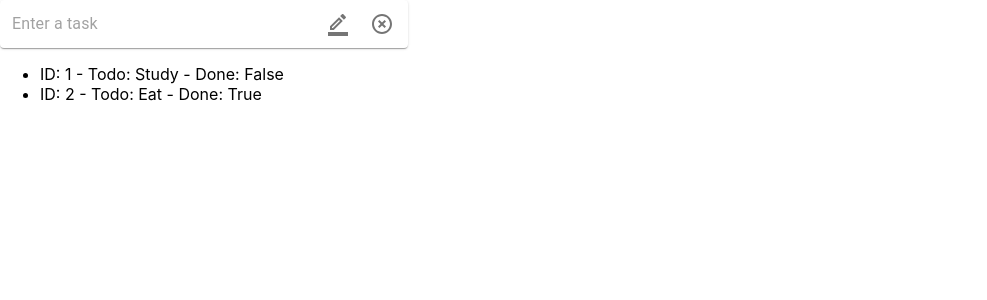
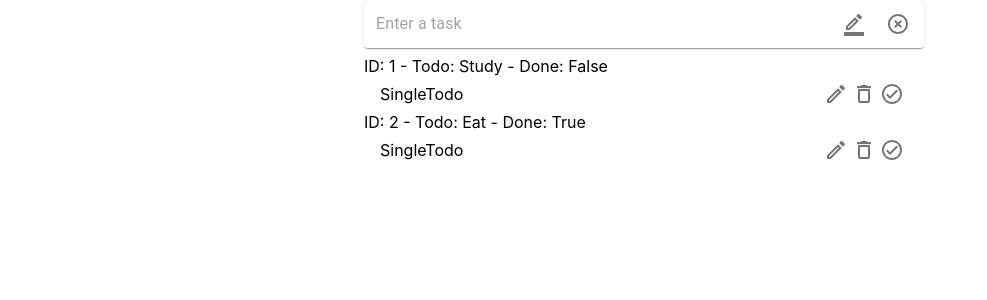
Before and after one commit to ratrateroo/Learning-TypeScript, a React (Create React App) app in the folder learning-typescript/: page / in a window 1280 px wide. Shown: the top 300 px of the page, without its empty margins (0-987 px from the left). Built offline with nearby package versions, Linux system fonts and the light colour scheme.

Commit message:
added single todo component

```diff
--- a/learning-typescript/src/App.tsx
+++ b/learning-typescript/src/App.tsx
@@ -2,6 +2,9 @@ import React, { Fragment, useState, FormEvent } from 'react';
 import InputField from './components/InputField';
 import TodoList from './components/TodoList';
 import { Todo } from './model';
+
+import Box from '@mui/material/Box';
+import Container from '@mui/material/Container';
 
 const App: React.FC = () => {
 	const [todo, setTodo] = useState<string>('');
@@ -23,6 +26,8 @@ const App: React.FC = () => {
 	};
 	return (
 		<Fragment>
+			<Box sx={{}}>
+				<Container maxWidth="sm">
 					<InputField
 						todo={todo}
 						setTodo={setTodo}
@@ -30,6 +35,8 @@ const App: React.FC = () => {
 						clearInputHandler={clearInputHandler}
 					/>
 					<TodoList todos={todos} setTodos={setTodos} />
+				</Container>
+			</Box>
 		</Fragment>
 	);
 };
--- a/learning-typescript/src/components/InputField.tsx
+++ b/learning-typescript/src/components/InputField.tsx
@@ -26,7 +26,7 @@ const InpurField: React.FC<Props> = ({
 				p: '2px 4px',
 				display: 'flex',
 				alignItems: 'center',
-				width: 400,
+				width: '100%',
 			}}>
 			<InputBase
 				sx={{ ml: 1, flex: 1 }}
--- /dev/null
+++ b/learning-typescript/src/components/SingleTodo.tsx
@@ -0,0 +1,38 @@
+import React from 'react';
+import ListItem from '@mui/material/ListItem';
+import ListItemIcon from '@mui/material/ListItemIcon';
+import ListItemText from '@mui/material/ListItemText';
+import IconButton from '@mui/material/IconButton';
+import EditOutlinedIcon from '@mui/icons-material/EditOutlined';
+import DeleteOutlinedIcon from '@mui/icons-material/DeleteOutlined';
+import CheckCircleOutlineOutlinedIcon from '@mui/icons-material/CheckCircleOutlineOutlined';
+import { Todo } from '../model';
+
+type Props = {
+	todo: Todo;
+	todos: Todo[];
+	setTodos: React.Dispatch<React.SetStateAction<Todo[]>>;
+};
+
+const SingleTodo: React.FC<Props> = ({ todo, todos, setTodos }: Props) => {
+	return (
+		<ListItem
+			secondaryAction={
+				<>
+					<IconButton edge="end" aria-label="delete">
+						<EditOutlinedIcon />
+					</IconButton>
+					<IconButton edge="end" aria-label="delete">
+						<DeleteOutlinedIcon />
+					</IconButton>
+					<IconButton edge="end" aria-label="delete">
+						<CheckCircleOutlineOutlinedIcon />
+					</IconButton>
+				</>
+			}>
+			SingleTodo
+		</ListItem>
+	);
+};
+
+export default SingleTodo;
--- a/learning-typescript/src/components/TodoList.tsx
+++ b/learning-typescript/src/components/TodoList.tsx
@@ -1,6 +1,7 @@
 import React from 'react';
 import { Todo } from '../model';
-
+import SingleTodo from './SingleTodo';
+import List from '@mui/material/List';
 interface Props {
 	todos: Todo[];
 	setTodos: React.Dispatch<React.SetStateAction<Todo[]>>;
@@ -9,16 +10,24 @@ interface Props {
 const TodoList: React.FC<Props> = ({ todos, setTodos }: Props) => {
 	return (
 		<div>
-			<ul>
+			<List>
 				{todos.map((todo) => {
 					return (
-						<li key={todo.id}>
-							ID: {todo.id} - Todo: {todo.todo} - Done:{' '}
-							{todo.isDone ? 'True' : 'False'}
-						</li>
+						<>
+							<li key={todo.id}>
+								ID: {todo.id} - Todo: {todo.todo} - Done:{' '}
+								{todo.isDone ? 'True' : 'False'}
+							</li>
+							<SingleTodo
+								todo={todo}
+								key={todo.id}
+								todos={todos}
+								setTodos={setTodos}
+							/>
+						</>
 					);
 				})}
-			</ul>
+			</List>
 		</div>
 	);
 };
```
Lines whose indentation alone changed are shown as unchanged.
